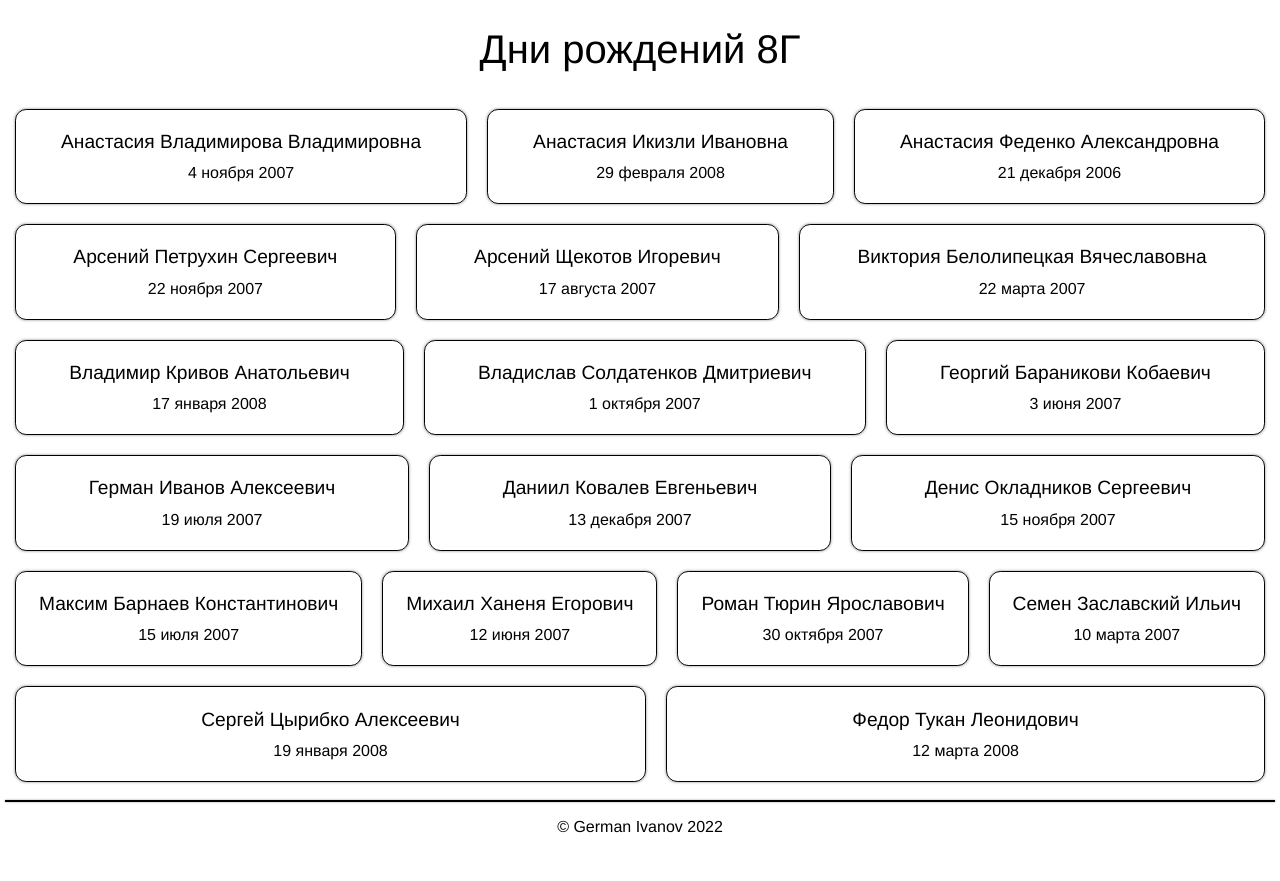
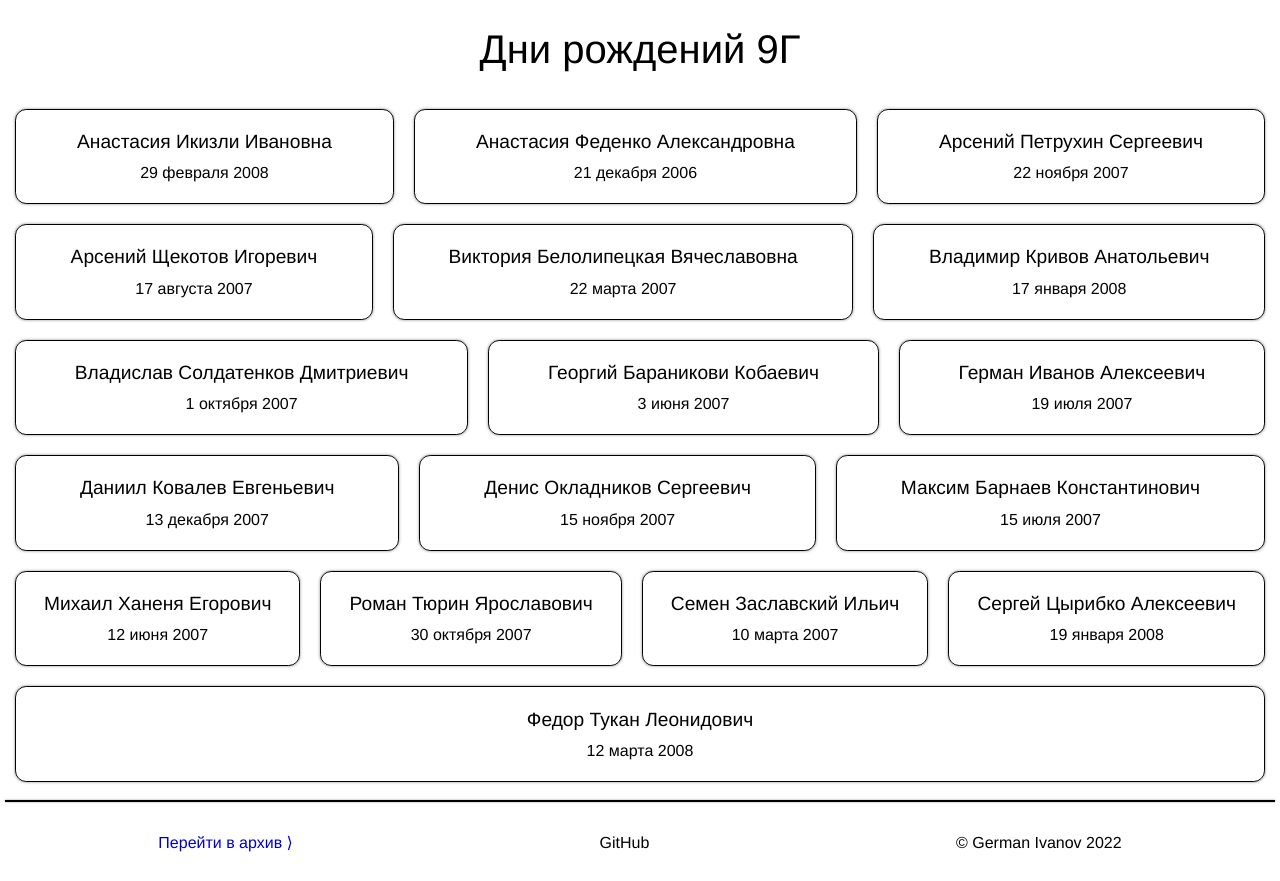
Before and after one commit to Dedstate/Birthday_date_website, a Flask app: page / in a window 1280 px wide. Before the commit the page ends 833 px from the top, so only its background shows below. Run offline with Flask 2, Linux system fonts and the light colour scheme.

Commit message:
Add support for people who left out class, major improvements, dynamic year calculation
- Support archive (another page and new `birthdays_archived.csv` file)
- Dynamic year calculation
- Max year limiting
- Better and more robust styles, now with `:root`
- Add GitHub link
- Remove `index.html` and replace with `base.html` for both pages
- Update data

```diff
--- a/birthday_dates.py
+++ b/birthday_dates.py
@@ -1,7 +1,13 @@
 import csv
 
-a = []
+current = []
 with open("birthdays.csv", encoding="utf8") as csvfile:
     reader = csv.reader(csvfile, delimiter=",", quotechar='"')
     for index, row in enumerate(reader):
-        a.append(tuple(row))
+        current.append(tuple(row))
+
+archived = []
+with open("birthdays_archived.csv", encoding="utf8") as csvfile:
+    reader = csv.reader(csvfile, delimiter=",", quotechar='"')
+    for index, row in enumerate(reader):
+        archived.append(tuple(row))
--- a/birthdays.csv
+++ b/birthdays.csv
@@ -1,4 +1,3 @@
-Анастасия Владимирова Владимировна,4 ноября 2007
 Анастасия Икизли Ивановна,29 февраля 2008
 Анастасия Феденко Александровна,21 декабря 2006
 Арсений Петрухин Сергеевич,22 ноября 2007
--- /dev/null
+++ b/birthdays_archived.csv
@@ -0,0 +1 @@
+Анастасия Владимирова Владимировна,4 ноября 2007,8
--- a/main.py
+++ b/main.py
@@ -1,15 +1,50 @@
-from flask import Flask, render_template, url_for
-from birthday_dates import a
+from datetime import date
 
+from flask import Flask, render_template
+
+from birthday_dates import archived, current
+
+# Initialize Flask app and set constants
 app = Flask(__name__)
+LETTER = "Г"  # Letter appended to the year
+YEAR = 2013  # Year when started school
 
 
 @app.route("/")
+@app.route("/main")
 @app.route("/index")
+@app.route("/main.html")
 @app.route("/index.html")
-def index():
-    return render_template("index.html", a=a)
+def index() -> str:
+    return render_template("base.html", students=current, grade=grade)
+
+
+@app.route("/other")
+@app.route("/others")
+@app.route("/archive")
+@app.route("/history")
+@app.route("/archived")
+@app.route("/other.html")
+@app.route("/others.html")
+@app.route("/history.html")
+@app.route("/archive.html")
+@app.route("/archived.html")
+def history() -> str:
+    return render_template(
+        "base.html", students=archived, grade=grade, archived=True
+    )
+
+
+def get_grade_name(year: int, letter: str) -> str:
+    y = date.today().year - year
+    if date.today().month < 6:
+        y -= 1
+    grade = str(y) + letter
+    if y > 11:
+        grade = f"выпускников 11{LETTER} класса"
+    return grade
 
 
 if __name__ == "__main__":
+    grade = get_grade_name(YEAR, LETTER)
     app.run()
--- a/static/index.css
+++ b/static/index.css
@@ -1,18 +1,25 @@
+:root {
+  font-family: "Helvetica Neue", Arial, Helvetica, sans-serif;
+}
+
 h1 {
-  font-family: "Helvetica Neue", Arial, Helvetica, sans-serif;
   font-weight: normal;
   font-size: 2.5rem;
   text-align: center;
 }
 
 h2 {
-  font-family: "Helvetica Neue", Arial, Helvetica, sans-serif;
+  font-weight: normal;
+  font-size: 1.5rem;
+  text-align: center;
+}
+
+h3 {
   font-weight: normal;
   font-size: 1.2rem;
 }
 
 p {
-  font-family: "Helvetica Neue", Arial, Helvetica, sans-serif;
   font-size: 1rem;
 }
 
@@ -67,11 +74,35 @@ hr {
   padding: 0px;
 }
 
+a {
+  text-decoration: none;
+  color: mediumblue;
+}
+
+a:hover {
+  text-decoration: underline;
+}
+
+#bottom-navbar {
+  display: flex;
+  flex-direction: row;
+  flex-grow: 1;
+}
+
+#bottom-navbar >* {
+  flex-grow: 1;
+  text-align: center;
+  align-self: center;
+  margin: 0.5rem;
+}
+
 @media (prefers-color-scheme: dark) {
   body {
     background-color: rgb(30, 30, 30);
   }
+  :root,
   p,
+  h3,
   h2,
   h1 {
     color: white;
@@ -83,4 +114,7 @@ hr {
     border-color: white;
     background-color: white;
   }
+  a {
+    color: deepskyblue;
+  }
 }
--- /dev/null
+++ b/templates/base.html
@@ -0,0 +1,65 @@
+<!DOCTYPE html>
+<html lang="en">
+  <head>
+    <meta charset="UTF-8" />
+    <meta http-equiv="X-UA-Compatible" content="IE=edge" />
+    <meta name="viewport" content="width=device-width, initial-scale=1.0" />
+    <meta name="description" content="Даты рождений учеников {{grade}}" />
+    <link rel="stylesheet" href="{{url_for('static', filename='index.css')}}" />
+    {% if archived %}
+    <title>Архив — Дни рождений {{grade}}</title>
+    {% else %}
+    <title>Дни рождений {{grade}}</title>
+    {% endif %}
+  </head>
+  <body>
+    <h1>Дни рождений {{grade}}</h1>
+    {% if archived %}
+    <h2>Архивные записи</h2>
+    {%endif%}
+    <div id="cards">
+      {% for student in students %}
+      <!-- Student Card -->
+      <div class="card">
+        <!-- Name -->
+        <h3>{{student[0]}}</h3>
+        <!-- Date of Birth -->
+        {% if student[1] == ""%}
+        <p>—</p>
+        {% else %}
+        <p>{{student[1]}}</p>
+        {% endif %}
+        <!-- Year when left, if archived mode -->
+        {% if archived %}
+        <p><i>Покинул(а) после {{student[2]}}-го класса.</i></p>
+        {% endif %}
+      </div>
+      <!-- End Student Card -->
+      {%endfor%}
+    </div>
+    <hr />
+    <div id="bottom-navbar">
+      <!-- Navigation to archive and back -->
+      {% if archived %}
+      <div>
+        <a href="..">⟨ Вернуться на главную</a>
+      </div>
+      {% else %}
+      <div><a href="archived">Перейти в архив ⟩</a></div>
+      {% endif %}
+      <!-- End of navigaiton -->
+      <!-- Other links and copyright -->
+
+      <div>
+        <a
+          style="color: inherit"
+          href="https://github.com/germanivanov0719/birthday-dates"
+        >
+          <p>GitHub</p>
+        </a>
+      </div>
+
+      <div><p id="info">© German Ivanov 2022</p></div>
+    </div>
+  </body>
+</html>
--- a/templates/index.html
+++ /dev/null
@@ -1,31 +0,0 @@
-<!DOCTYPE html>
-<html lang="en">
-  <head>
-    <meta charset="UTF-8" />
-    <meta http-equiv="X-UA-Compatible" content="IE=edge" />
-    <meta name="viewport" content="width=device-width, initial-scale=1.0" />
-    <meta
-      name="description"
-      content="This is a website that shows 8G class students' birth dates"
-    />
-    <link rel="stylesheet" href="{{url_for('static', filename='index.css')}}" />
-    <title>Дни рождений 8Г</title>
-  </head>
-  <body>
-    <h1>Дни рождений 8Г</h1>
-    <div id="cards">
-      {% for name, date in a %}
-      <div class="card">
-        <h2>{{name}}</h2>
-        {% if date == ""%}
-        <p>Нет информации</p>
-        {% else %}
-        <p>{{date}}</p>
-        {% endif %}
-      </div>
-      {%endfor%}
-    </div>
-    <hr />
-    <p id="info">© German Ivanov 2022</p>
-  </body>
-</html>
```
Also changed, not shown: 1 other file.
